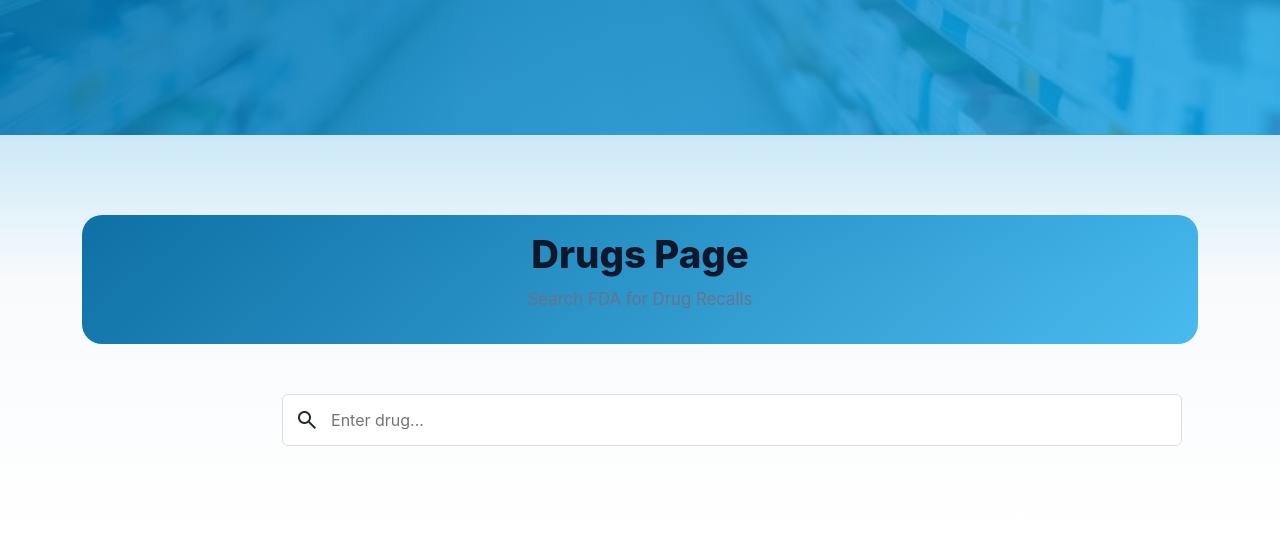
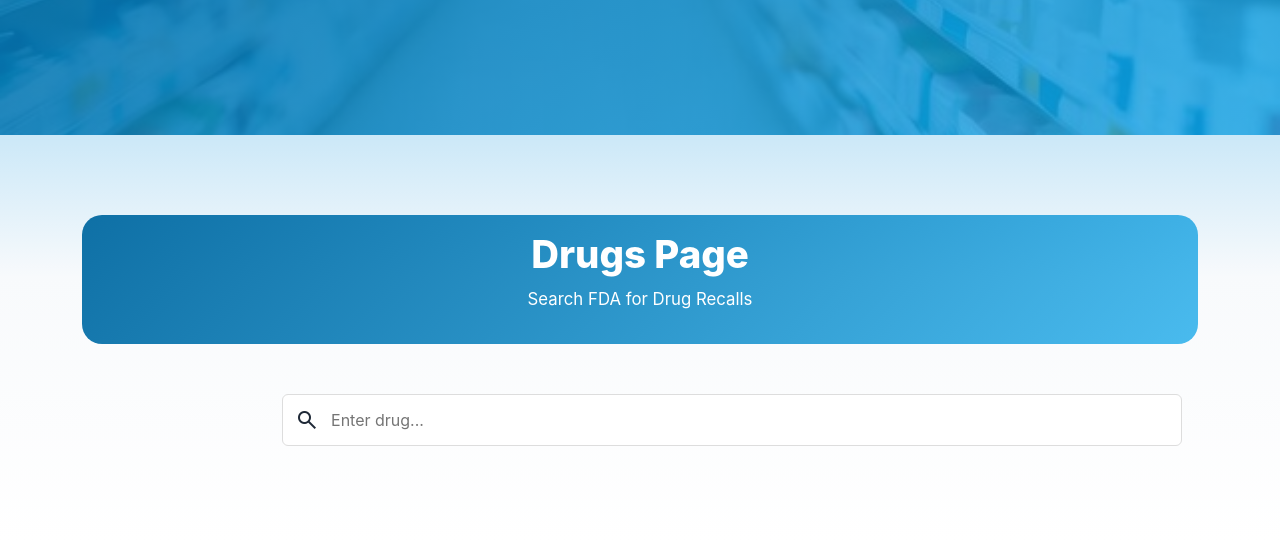
Before and after one commit to 10sChris/Recaller, a Flask app: page /drugs in a window 1280 px wide. Shown: the part 517-1059 px from the top of the page. Run offline with Flask 3, Linux system fonts and the light colour scheme.

Commit message:
Changed text in Drugs page to white

```diff
--- a/static/main.css
+++ b/static/main.css
@@ -55,6 +55,14 @@ body {
     background-size: cover;
     background-position: center;
     margin-top: -24px;
+  }
+
+  .drugs-page .section-title p {
+    color: white;
+  }
+
+  .drugs-page .section-title h2 {
+    color: white;
   }
 
   .drugs-page .hero {
```
